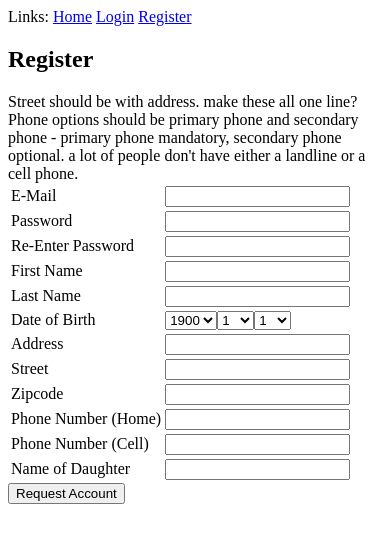
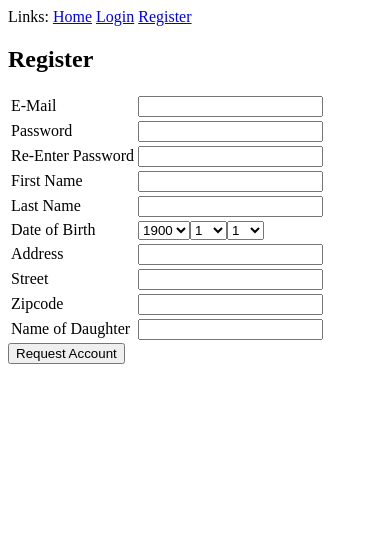
Before and after one commit to pstalcup/CPSC-430-Girlscouts, a PHP site: page /register.php in a window 390 px wide. Shown: the top 543 px of the page. Run offline with PHP 8.4, Linux system fonts and the light colour scheme.

Commit message:
removed phone numbers from register, added to do list.

```diff
--- a/register.php
+++ b/register.php
@@ -73,19 +73,11 @@ span
 	</tr>
 	<tr>
 		<td><?php if(isset($_GET["street"])) echo "<span>*</span>"; ?>Street</td>
-		<td><input type="text" name="street"></td> Street should be with address. make these all one line?
+		<td><input type="text" name="street"></td>
 	</tr>
 	<tr>
 		<td><?php if(isset($_GET["zip"])) echo "<span>*</span>"; ?>Zipcode</td>
 		<td><input type="text" name="zip"></td>
-	</tr>
-	<tr>
-		<td><?php if(isset($_GET["phone"])) echo "<span>*</span>"; ?>Phone Number (Home)</td>
-		<td><input type="text" name="phone"></td> Phone options should be primary phone and secondary phone - primary phone mandatory, secondary phone optional. a lot of people don't have either a landline or a cell phone.
-	</tr>
-	<tr>
-		<td><?php if(isset($_GET["cell"])) echo "<span>*</span>"; ?>Phone Number (Cell)</td>
-		<td><input type="text" name="cell"></td>
 	</tr>
 	<tr>
 		<td>Name of Daughter</td>
--- /dev/null
+++ b/todo.txt
@@ -0,0 +1,5 @@
+modify sales report to take a girl as input and, if a girl is selected, return sales only for that girl.
+
+add quantity fields to manage inventory
+
+have registersale record which girl is logged in when the sale is made
```
Also changed, not shown: registerController.php (+1 -17 lines).
